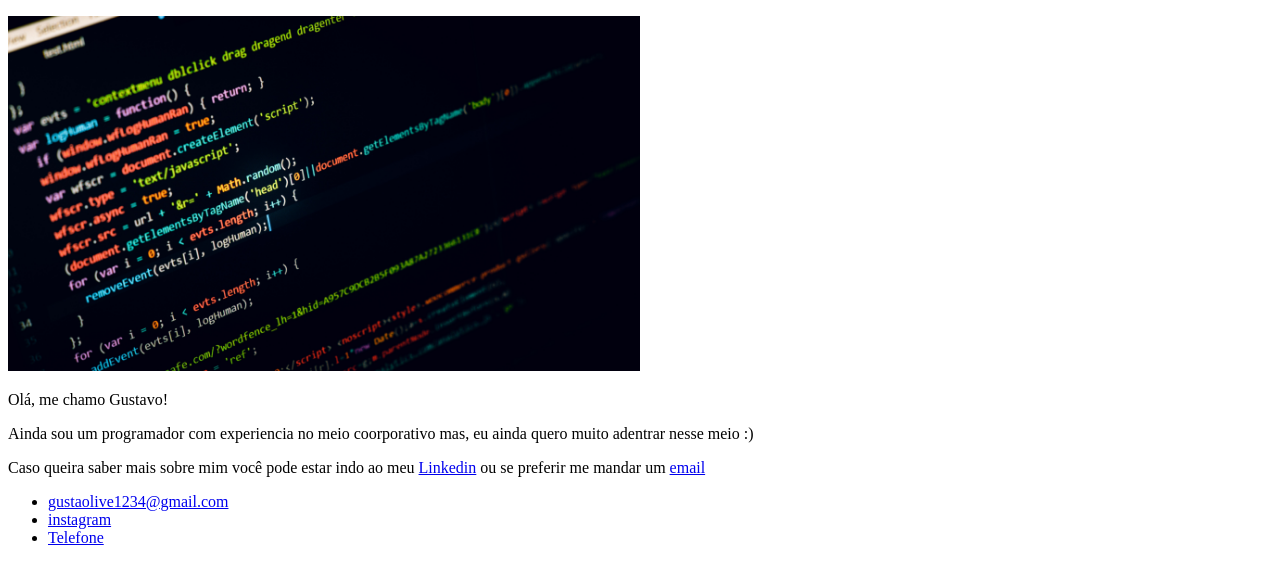
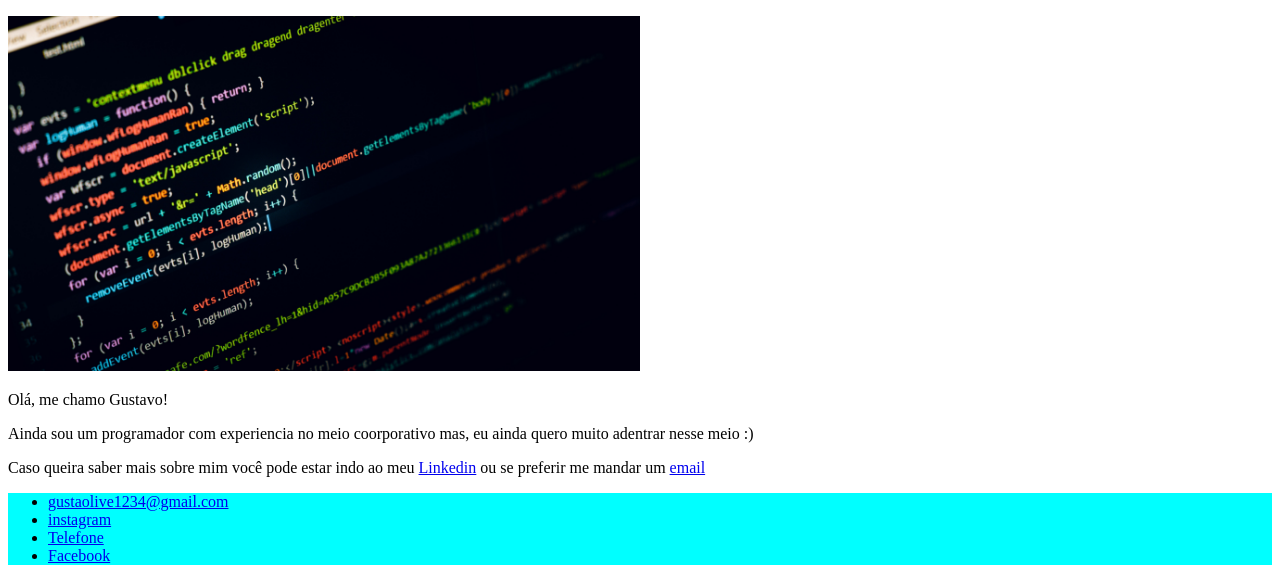
Before and after one commit to VianaGu/CursoHTML, a plain HTML site: page index.html in a window 1280 px wide. Shown: the part 353-934 px from the top of the page. Drawn offline with Linux system fonts and the light colour scheme.

Commit message:
tenta trocar a cor do footer

```diff
--- a/CSS/style.css
+++ b/CSS/style.css
@@ -7,3 +7,7 @@
     width: 50%;
     height: 50%;
 }
+.final{
+    background-color: aqua;
+
+}
--- a/index.html
+++ b/index.html
@@ -42,8 +42,8 @@
 
     </section>
 
-
-    <footer>
+<div>
+    <footer class="final">
         <ul>
             <li>
                 <a href="mailto:gustaolive1234@gmail.com">gustaolive1234@gmail.com</a>
@@ -56,7 +56,12 @@
             <li>
                 <a href="tell:14981581780">Telefone</a>
             </li>
+
+            <li>
+                <a href="https://www.facebook.com/gustavo.viana.14661261/" target="_blank">Facebook</a>
+            </li>
         </ul>
     </footer>
+</div>
 </body>
 </html>
```
